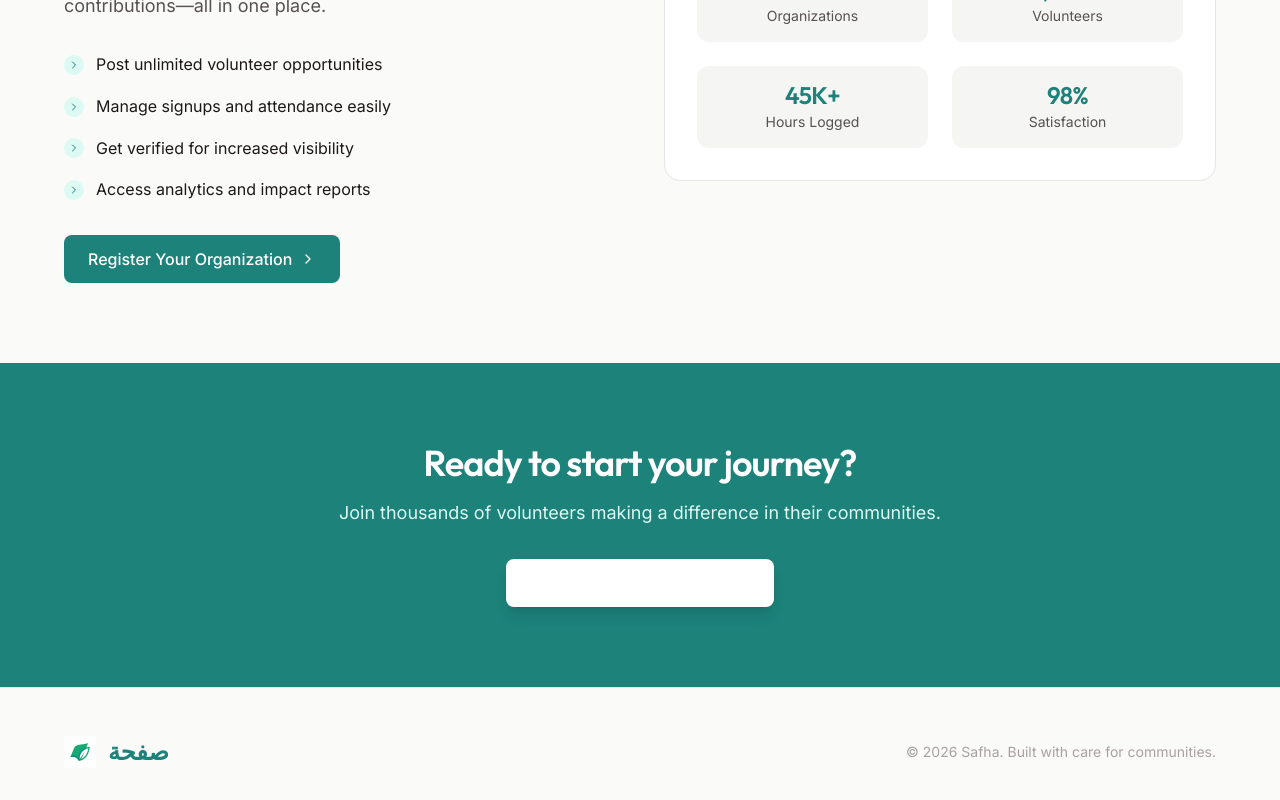
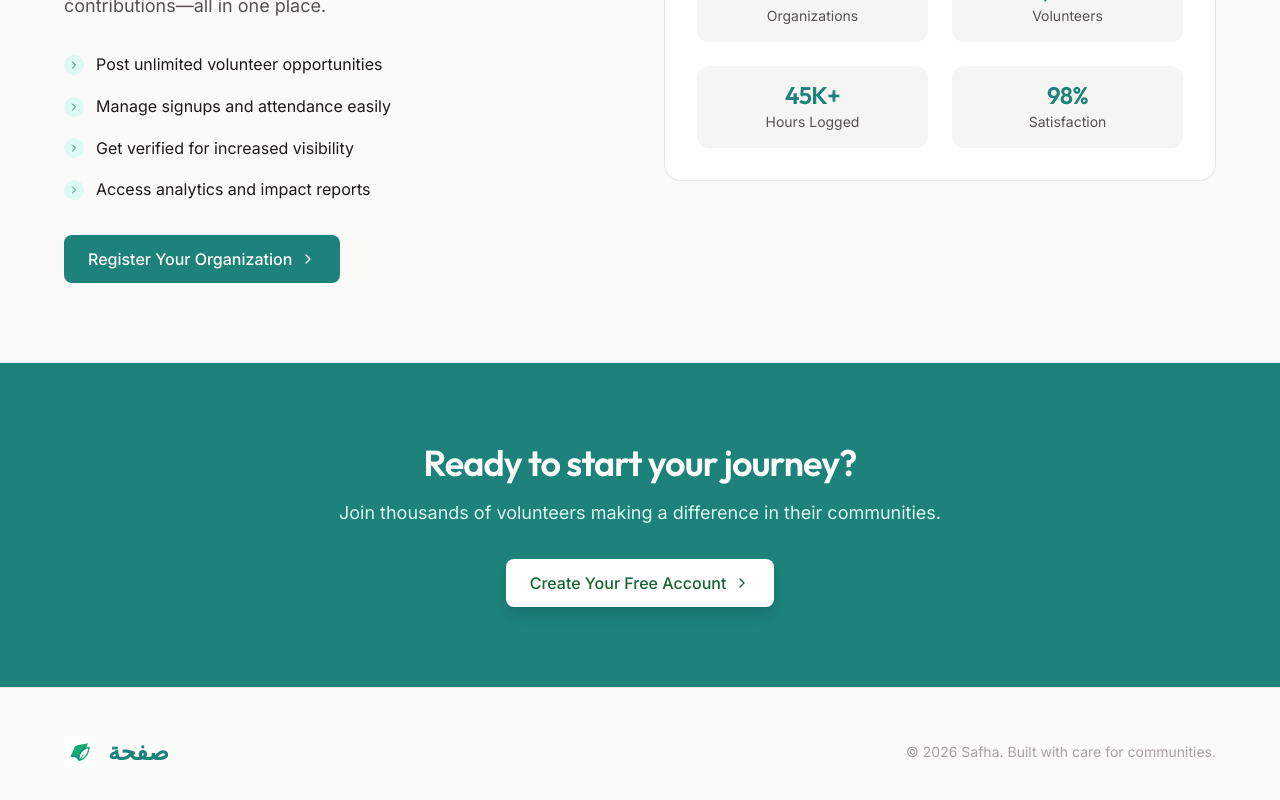
Before and after one commit to SalmaanRauf/Safha, a Next.js app: page / in a window 1280 px wide. Shown: the part 2149-2949 px from the top of the page. Built offline with nearby package versions, Linux system fonts and the light colour scheme.

Commit message:
fix: use inline style for CTA button text color to override component defaults

```diff
--- a/src/app/page.tsx
+++ b/src/app/page.tsx
@@ -280,7 +280,8 @@ export default function LandingPage() {
           <Link href="/signup">
             <Button
               size="lg"
-              className="bg-white text-[hsl(var(--color-primary-800))] hover:bg-[hsl(var(--color-primary-50))] hover:text-[hsl(var(--color-primary-900))] border-none shadow-lg"
+              className="bg-white hover:bg-gray-50 border-none shadow-lg"
+              style={{ color: '#166534' }}
             >
               Create Your Free Account
               <ChevronRight className="w-4 h-4" />
```
